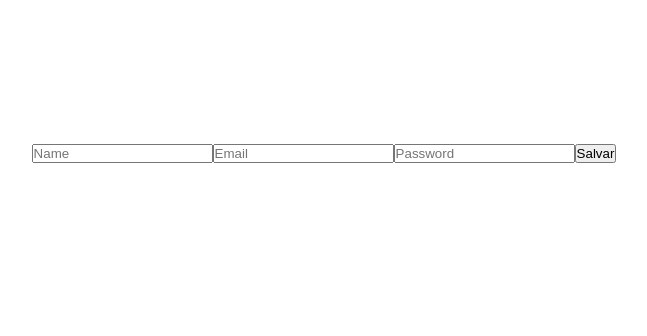
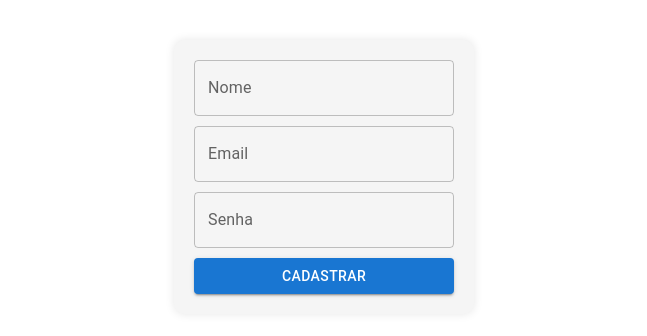
Before and after one commit to Ledelara/Login-page-with-mongodb, a Next.js app: page / in a window 1280 px wide. Shown: the part 248-584 px from the top of the page, without its empty margins (316-963 px from the left). Built offline with nearby package versions, Linux system fonts and the light colour scheme.

Commit message:
✨ Feat: RegisterForm

```diff
--- /dev/null
+++ b/src/components/Forms/RegisterForm.tsx
@@ -0,0 +1,86 @@
+import { Button, Container, TextField } from "@mui/material";
+import { IUser } from "../../../Types/types";
+
+interface RegisterFormProps {
+    values: IUser;
+    disabled?: boolean;
+    onSubmit: (e: React.FormEvent) => void;
+    onChange: (e: React.ChangeEvent<HTMLInputElement>) => void;
+}
+
+export default function RegisterForm(props: RegisterFormProps) {
+    const { values, onSubmit, onChange, disabled } = props;
+
+    return (
+        <Container
+            style={{
+                backgroundColor: '#f5f5f5',
+                padding: '20px',
+                borderRadius: '10px',
+                boxShadow: '0 0 10px rgba(0, 0, 0, 0.1)',
+                display: 'flex',
+                flexDirection: 'column',
+                justifyContent: 'center',
+                alignItems: 'center',
+                gap: '10px',
+                width: '300px',
+                margin: 'auto',
+                marginTop: '50px'
+            }}
+        >
+            <form
+                onSubmit={onSubmit}
+                style={{
+                    width: '100%',
+                    display: 'flex',
+                    flexDirection: 'column',
+                    gap: '10px'
+                }}
+            >
+                <TextField
+                    id="name"
+                    label="Nome"
+                    variant="outlined"
+                    value={values.name}
+                    onChange={onChange}
+                    name="name"
+                    style={{
+                        width: '100%'
+                    }}
+                />
+                <TextField
+                    id="email"
+                    label="Email"
+                    variant="outlined"
+                    value={values.email}
+                    onChange={onChange}
+                    name="email"
+                    style={{
+                        width: '100%'
+                    }}
+                />
+                <TextField
+                    id="password"
+                    label="Senha"
+                    variant="outlined"
+                    value={values.password}
+                    onChange={onChange}
+                    name="password"
+                    style={{
+                        width: '100%'
+                    }}
+                />
+                <Button
+                    type="submit"
+                    variant="contained"
+                    disabled={disabled}
+                    style={{
+                        width: '100%'
+                    }}
+                >
+                    Cadastrar
+                </Button>
+            </form>
+        </Container>
+    )
+}
--- a/src/pages/Home.tsx
+++ b/src/pages/Home.tsx
@@ -2,42 +2,35 @@
 import { useState } from "react";
 import useCreateUser from "../../services/mutate";
 import { IUser } from "../../Types/types";
-
+import RegisterForm from "@/components/Forms/RegisterForm";
 
 export default function HomePage() {
-    const { mutate } = useCreateUser();
+    const { createUserMutation, loading } = useCreateUser();
     const [user, setUser] = useState<IUser>({
         name: '',
         email: '',
         password: ''
-    })
+    });
 
-    const handleSubmit = (e:React.FormEvent) => {
+    const handleSubmit = (e: React.FormEvent) => {
         e.preventDefault();
-        mutate(user);
-    }
+        createUserMutation.mutate(user);
+    };
+
+    const handleChange = (e: React.ChangeEvent<HTMLInputElement>) => {
+        const { name, value } = e.target;
+        setUser(prevState => ({
+            ...prevState,
+            [name]: value
+        }));
+    };
 
     return (
-        <form onSubmit={handleSubmit}>
-            <input
-                type="text"
-                placeholder="Name"
-                value={user.name}
-                onChange={(e) => setUser({ ...user, name: e.target.value })}
-            />
-            <input
-                type="email"
-                placeholder="Email"
-                value={user.email}
-                onChange={(e) => setUser({ ...user, email: e.target.value })}
-            />
-            <input
-                type="password"
-                placeholder="Password"
-                value={user.password}
-                onChange={(e) => setUser({ ...user, password: e.target.value })}
-            />
-            <button type="submit">Salvar</button>
-        </form>
+        <RegisterForm
+            values={user}
+            onSubmit={handleSubmit}
+            onChange={handleChange}
+            disabled={loading}
+        />
     )
 }
```
